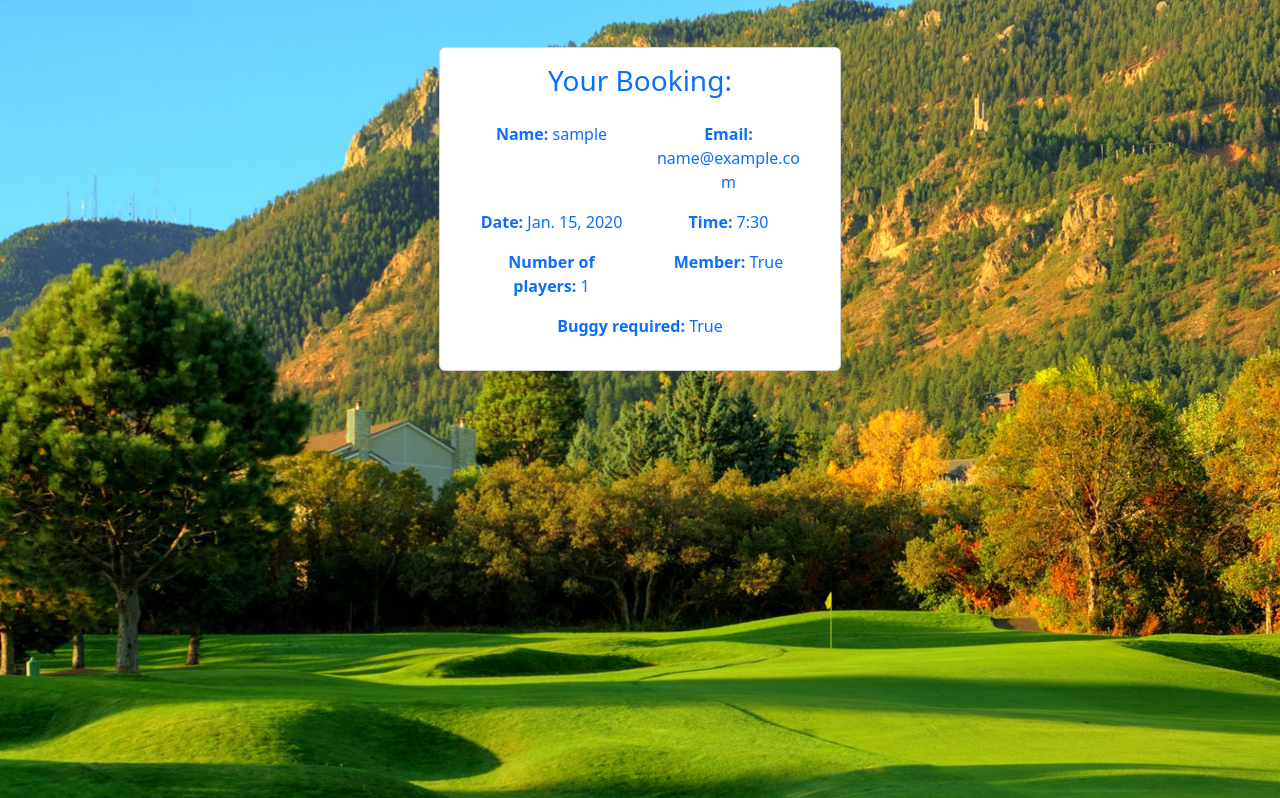
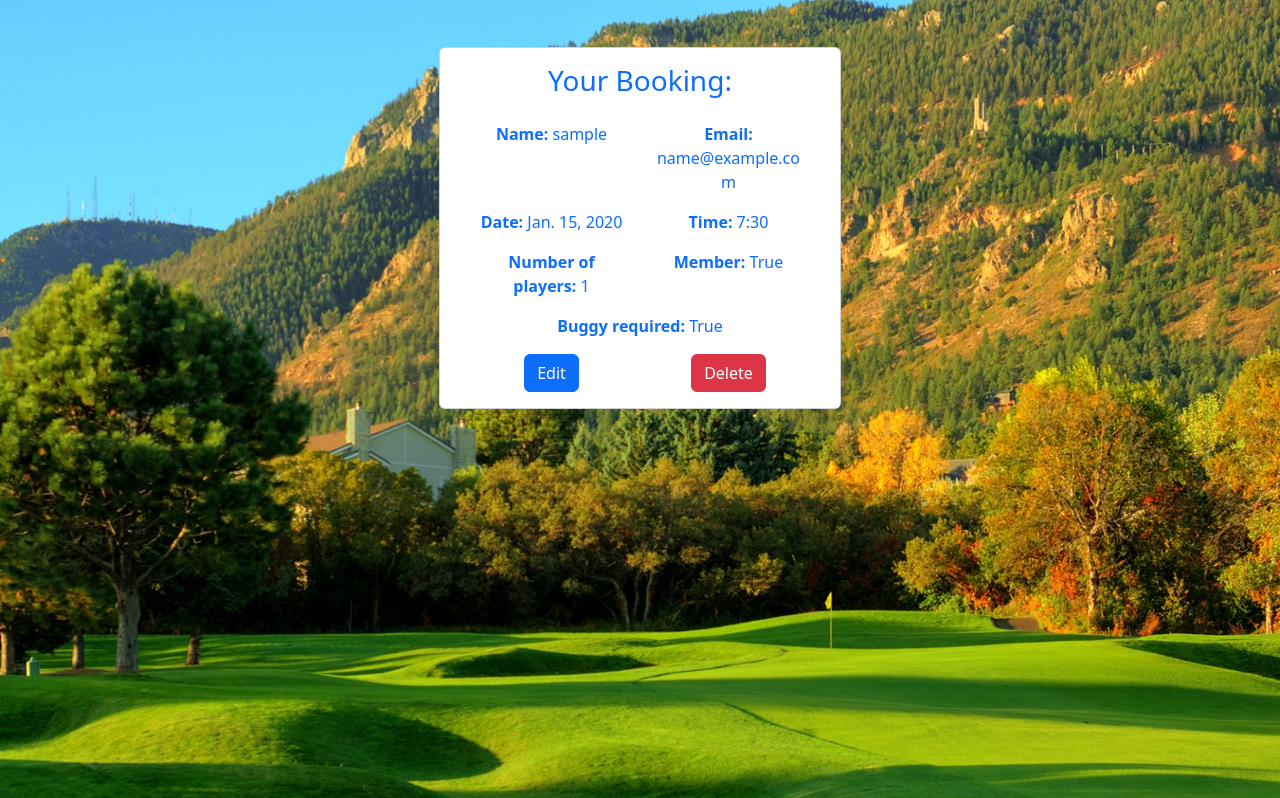
Before and after one commit to sam2829/project-4-royal-sam, a Django app: page /booking/my_bookings/ in a window 1280 px wide. Shown: the part 117-915 px from the top of the page. Run offline with Django 3.2, Linux system fonts and the light colour scheme; a user stored in the database is signed in; tables that the repository leaves empty hold one stand-in row (values such as "Sample post"); some libraries are stand-ins or nearby versions.

Commit message:
Add edit and delete buttons to my bookings

```diff
--- a/booking/templates/my_bookings.html
+++ b/booking/templates/my_bookings.html
@@ -9,7 +9,7 @@
         <!-- for loop to iterate through the user bookings -->
         {% for booking in booking_list %}
         <div class="col-12 mt-5 single-review-card">
-          <div class="card mb-3 pt-3 pb-3 text-primary" style="max-width: 540px; max-height:">
+          <div class="card mb-3 pt-3 pb-3 text-primary" style="max-width: 540px; max-height: auto">
             <div class="row">
                 <div class="col-10 offset-md-1 text-primary mb-3">
                     <h3>Your Booking:</h3>
@@ -44,6 +44,18 @@
                     <p><strong>Buggy required:</strong> {{ booking.buggy }}</p>
                 </div>
             </div>
+            <div class="row justify-content-center">
+                <div class="col-5">
+                    <a href="#">
+                        <button class="btn btn-primary btn-md">Edit</button>
+                    </a>
+                </div>
+                <div class="col-5">
+                    <a href="#">
+                        <button class="btn btn-danger btn-md">Delete</button>
+                    </a>
+                </div>
+            </div>
           </div>
         </div>
         {% endfor %}
--- a/booking/views.py
+++ b/booking/views.py
@@ -142,7 +142,7 @@ class MyBookings(LoginRequiredMixin, generic.ListView):
 
     model = Booking
     template_name = 'my_bookings.html'
-    paginate_by = 4
+    paginate_by = 3
 
     def get_queryset(self):
         # Filter queryset based on the current user
```
